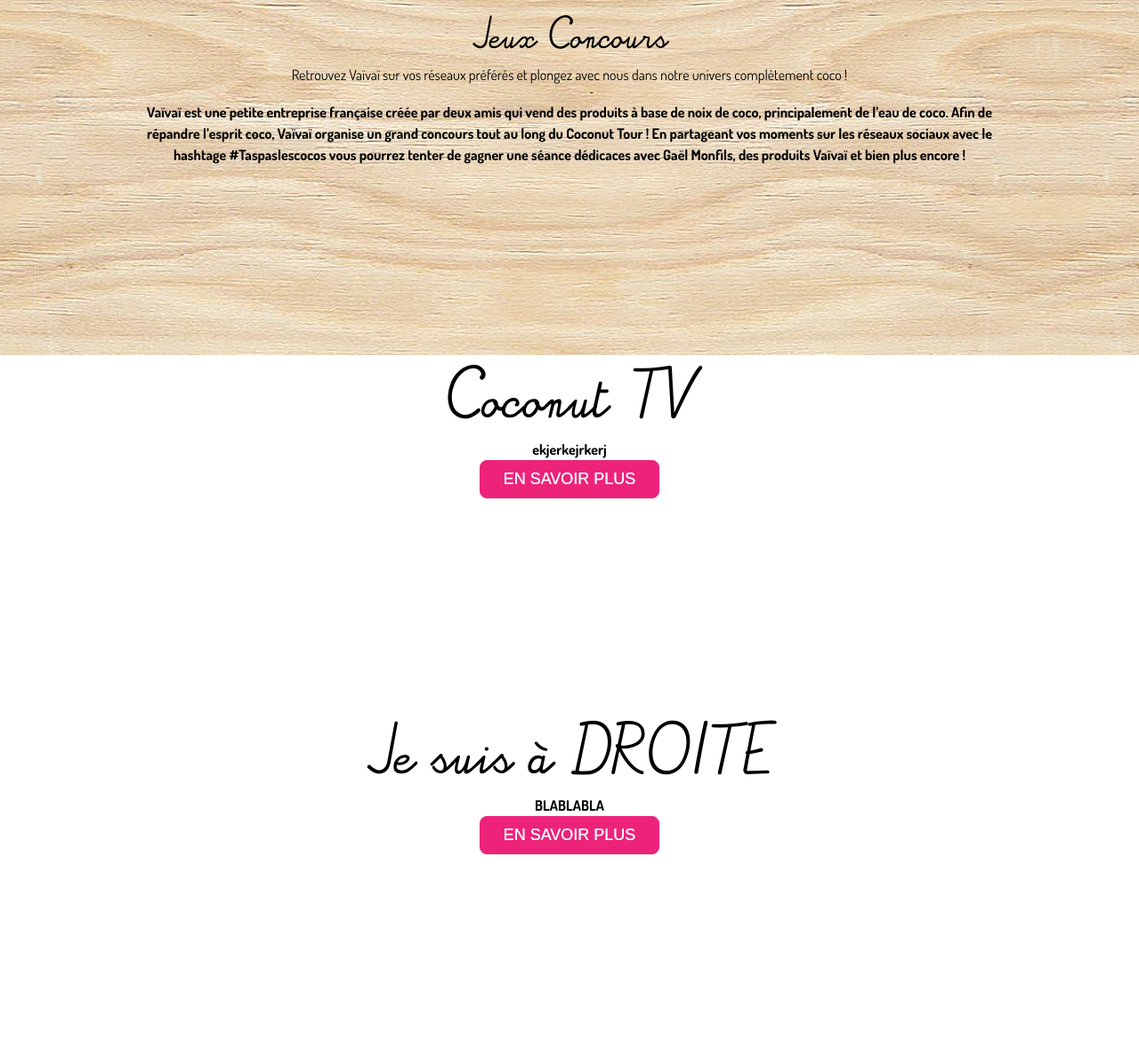
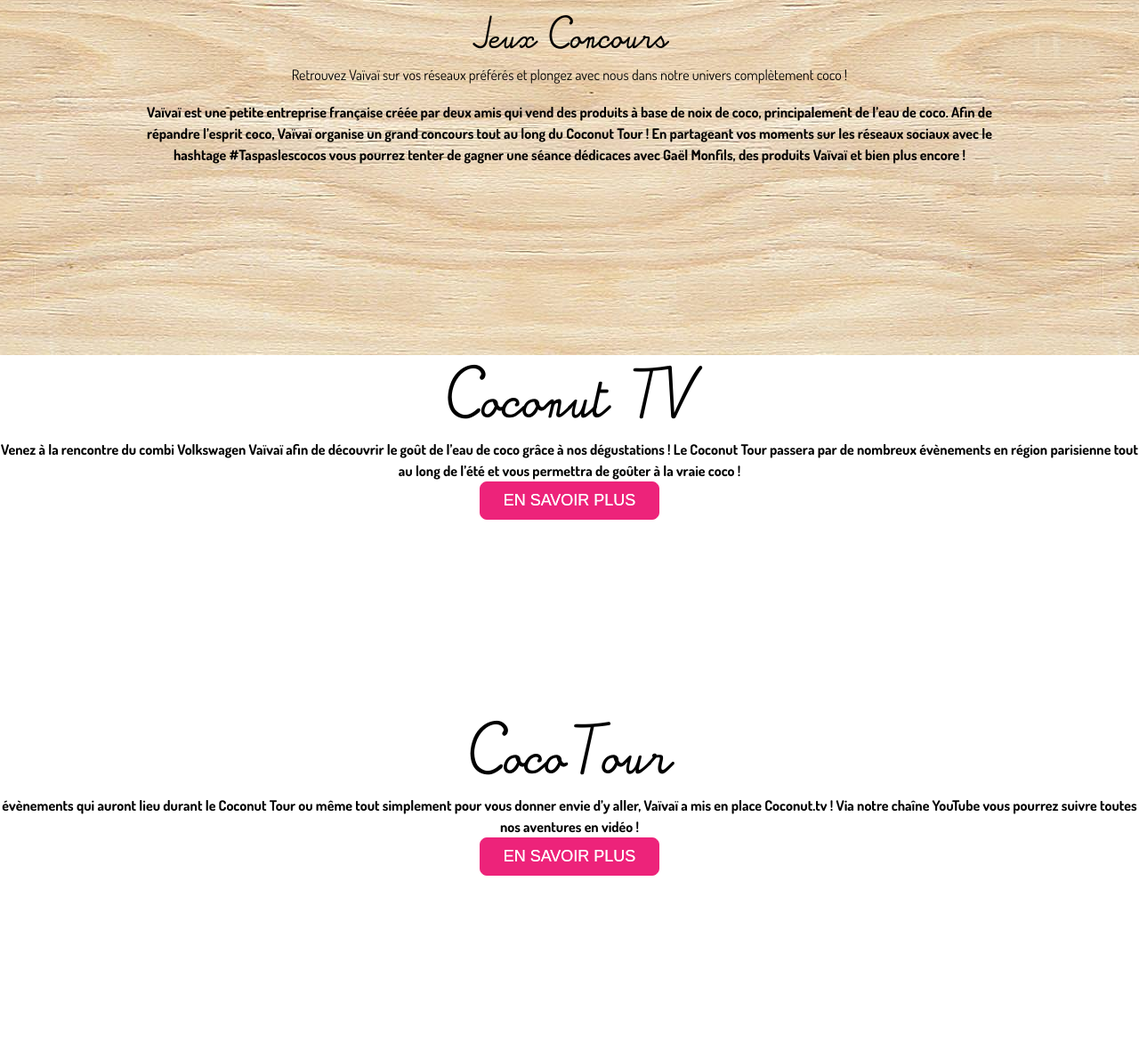
Before and after one commit to SabrinaNedjah/VaiVai, a PHP site: page / in a window 1280 px wide. Shown: the part 587-1768 px from the top of the page at 89% size. Run offline with PHP 8.4, Linux system fonts and the light colour scheme; some libraries are stand-ins or nearby versions; some web fonts are replaced.

Commit message:
ajout texte

```diff
--- a/coconutTour.php
+++ b/coconutTour.php
@@ -13,7 +13,8 @@ require('partials/_nav.php');
         <div class="columns medium-8 small-12">
           <h2>Le Coconut Tour</h2>
           <p>
-            Lorem ipsum dolor sit amet, consectetur adipisicing elit. Dignissimos harum blanditiis maxime, facilis, porro saepe tempora ullam id excepturi neque voluptate. In natus earum magnam minima autem aperiam voluptate quis.
+           De mai à juillet, un combi décoré aux couleurs de Vaïvaï voyagera dans divers événements parisiens. Seulement 38% de la population connaît le vrai goût de l’eau de coco, et vous aurez donc la possibilité de participer aux dégustations organisées par Vaïvaï en allant à la rencontre du van.En partageant sur les réseaux sociaux vos moments à l’Adidas Runner, aux séances de gym suédoise, au festival We Love Green ou encore au Fnac Live Festival, avec votre bouteille VaïVaï vous pourrez tenter de gagner de nombreux lots. Vous pourrez trouver ci-dessous la liste et les dates des événements pour retrouver notre van Vaïvaï !
+
           </p>
         </div>
       </section>
--- a/index.php
+++ b/index.php
@@ -16,14 +16,14 @@
 
             <div class="contener">
                 <h2 class="titreContener">Coconut TV</h2>
-                <div class="textContener"> ekjerkejrkerj</div>
+                <div class="textContener"> Venez à la rencontre du combi Volkswagen Vaïvaï afin de découvrir le goût de l’eau de coco grâce à nos dégustations ! Le Coconut Tour passera par de nombreux évènements en région parisienne tout au long de l’été et vous permettra de goûter à la vraie coco ! </div>
                 <a href="coconutTv.php" class="bouton">En Savoir plus</a>
             </div>
 
             <div class="contener">
 
-                <h2 class="titreContener">Je suis à DROITE</h2>
-                <div class="textContener"> BLABLABLA</div>
+                <h2 class="titreContener">CocoTour</h2>
+                <div class="textContener">  évènements qui auront lieu durant le Coconut Tour ou même tout simplement pour vous donner envie d’y aller, Vaïvaï a mis en place Coconut.tv ! Via notre chaîne YouTube vous pourrez suivre toutes nos aventures en vidéo !</div>
 
                 <a href="#" class="bouton">En Savoir plus</a>
             </div>
```
